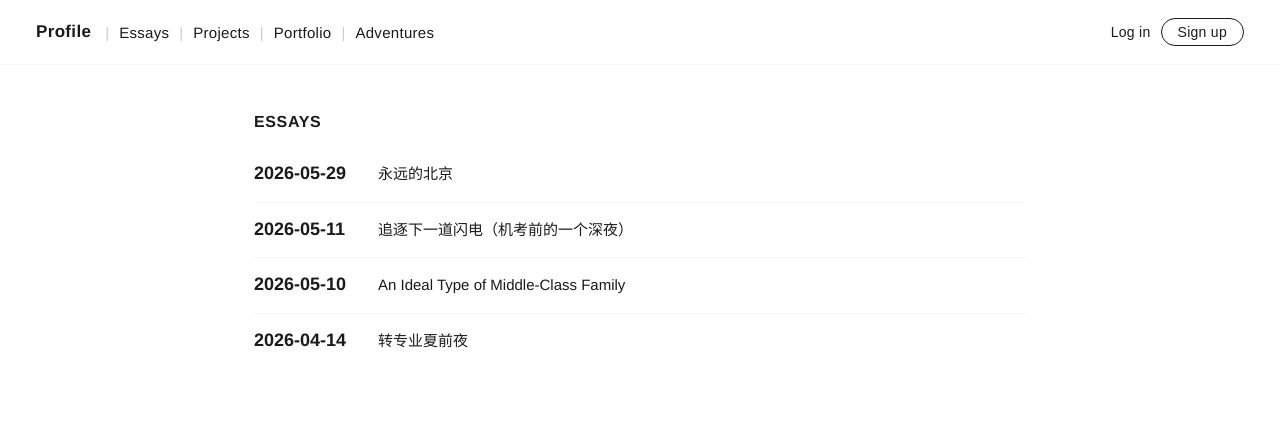
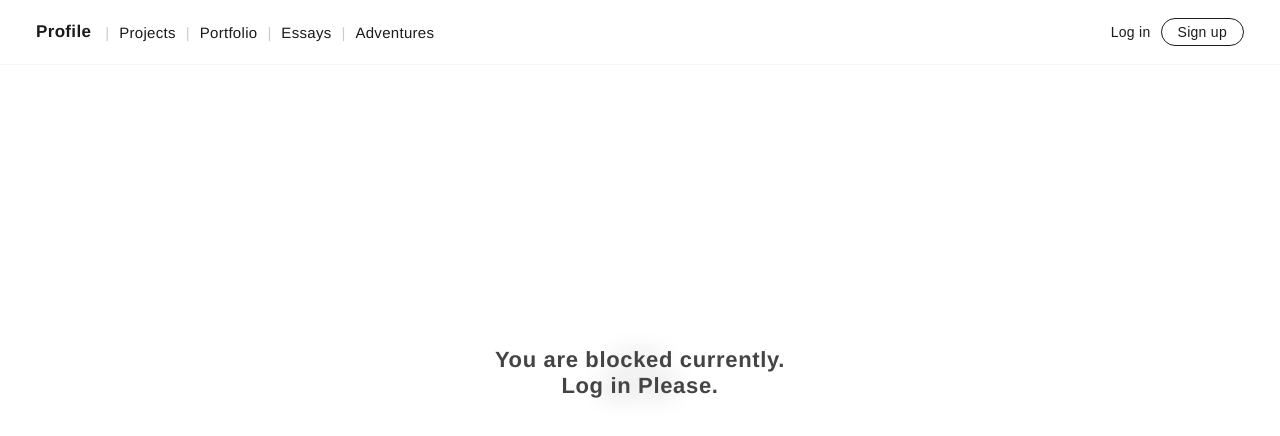
Before and after one commit to CavemaninIceAge/skywalker.fish, a plain HTML site: page index.html in a window 1280 px wide. Both pictures are taken after a click on the link "Essays". Drawn offline with Linux system fonts and the light colour scheme.

Commit message:
feat: reorder nav, gate essays behind login

```diff
--- a/app.js
+++ b/app.js
@@ -128,6 +128,20 @@ function renderProfile() {
 
 /* === Essays === */
 function renderEssays() {
+  if (!isLoggedIn()) {
+    main.innerHTML = `
+      <div class="adventure-gate">
+        <div class="game-preview">
+          Essays<br/>
+          随笔与思考
+        </div>
+        <div class="blur-overlay">
+          <div class="blocked-text">You are blocked currently.<br/>Log in Please.</div>
+        </div>
+      </div>`;
+    return;
+  }
+
   const essays = [
     { date: "2026-05-29", slug: "beijing-station", title: "永远的北京" },
     { date: "2026-05-11", slug: "chasing-lightning", title: "追逐下一道闪电（机考前的一个深夜）" },
@@ -147,6 +161,8 @@ function renderEssays() {
 }
 
 function renderEssayArticle(slug) {
+  if (!isLoggedIn()) { location.hash = "#/essays"; return; }
+
   const articles = {
     "chasing-lightning": {
       title: "追逐下一道闪电（机考前的一个深夜）",
--- a/index.html
+++ b/index.html
@@ -10,11 +10,11 @@
     <nav>
       <a href="#/" class="brand">Profile</a>
       <span class="nav-sep">|</span>
-      <a href="#/essays">Essays</a>
-      <span class="nav-sep">|</span>
       <a href="#/projects">Projects</a>
       <span class="nav-sep">|</span>
       <a href="#/portfolio">Portfolio</a>
+      <span class="nav-sep">|</span>
+      <a href="#/essays">Essays</a>
       <span class="nav-sep">|</span>
       <a href="#/adventures">Adventures</a>
       <span class="nav-right">
```
Also changed, not shown: .wrangler/cache/cf.json (added), .wrangler/cache/wrangler-account.json (added), 6 other files.
